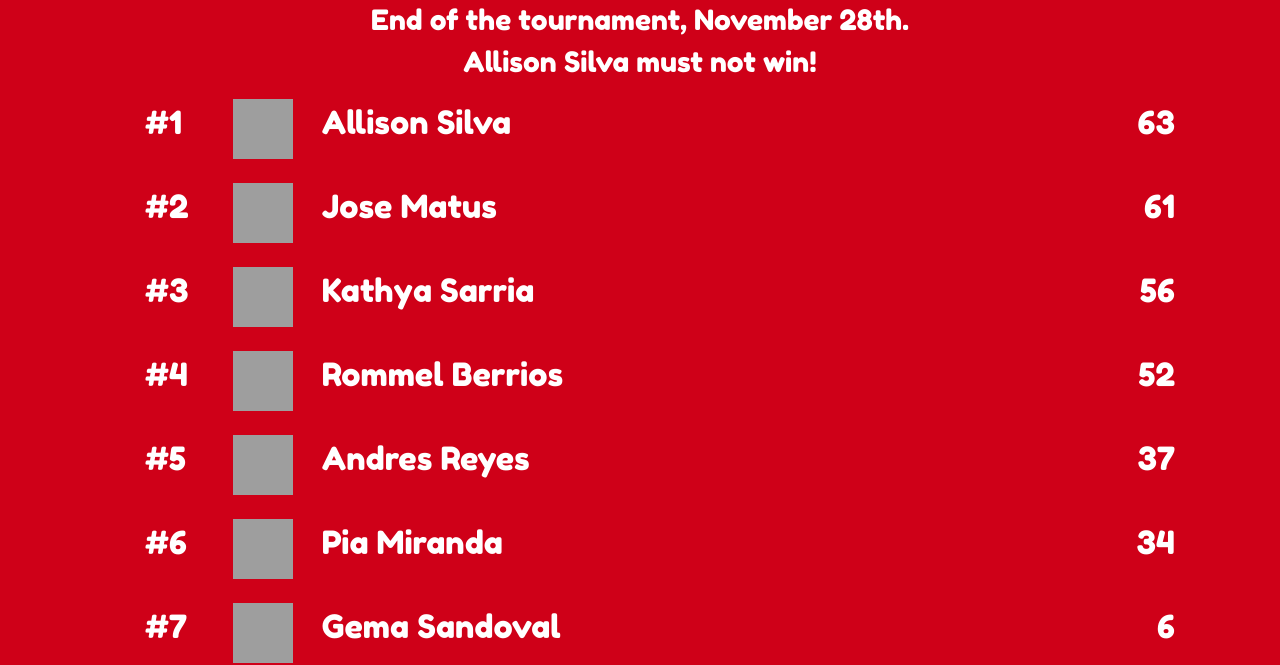
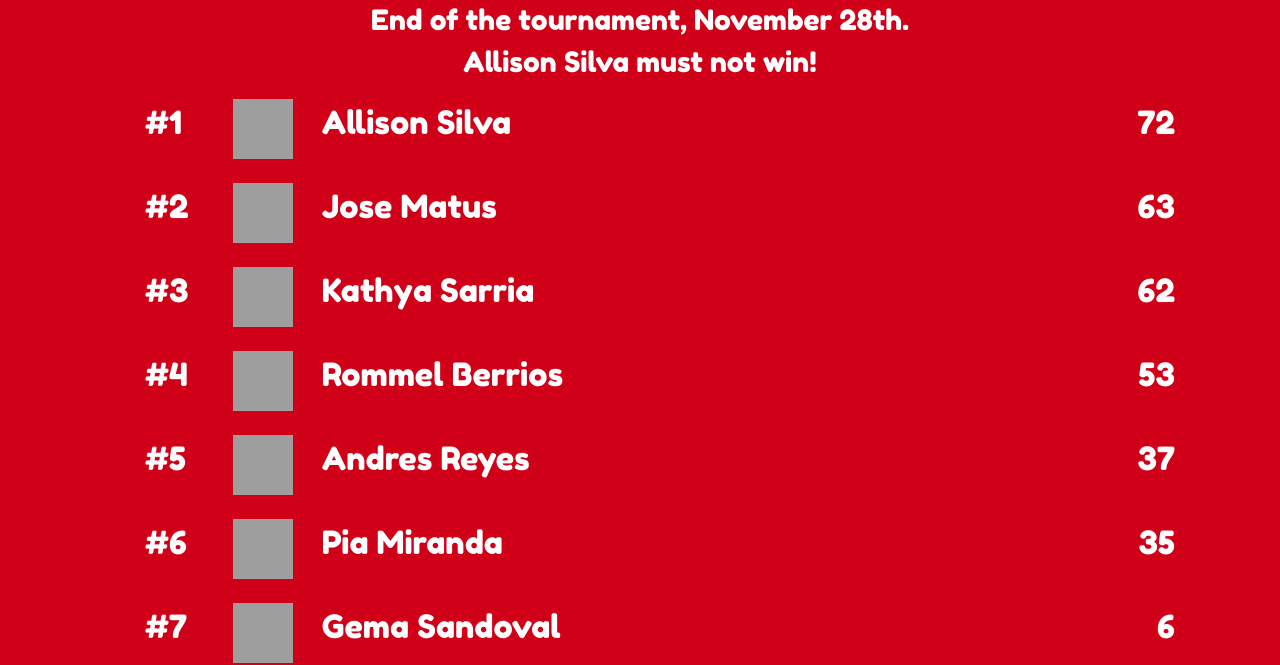
Before and after one commit to mediarain/rain-uno, a Jekyll site: the page built from index.md, in a window 1280 px wide. Shown: the part 411-1076 px from the top of the page. Built offline with Jekyll 4.4.1, drawn with Linux system fonts in a browser that asks for light colours; grey boxes are pictures that could not be loaded.

Commit message:
update score 09-11-2018

```diff
--- a/_data/score.yml
+++ b/_data/score.yml
@@ -5,11 +5,11 @@ players:
 
 - name: Allison Silva
   hash: bb5a9483c2cccaa2e3154992dc12d36f
-  score: 63
+  score: 72
 
 - name: Jose Matus
   hash: 1d385262dcfe3ed3891770bd0f46ace1
-  score: 61
+  score: 63
 
 - name: Gema Sandoval
   hash: 1abcfcb70884e5105b250559eb3a84c5
@@ -17,11 +17,11 @@ players:
 
 - name: Rommel Berrios
   hash: 687aa7f2bae0e9dfabe85ec6e9eaffcb
-  score: 52
+  score: 53
 
 - name: Kathya Sarria
   hash: 2b7219f080114fdd89982067b8a751e4
-  score: 56
+  score: 62
 
 - name: Wuelber Castillo
   hash: 9694de0c4799a54fe4c6a496471b13c6
@@ -29,7 +29,7 @@ players:
 
 - name: Pia Miranda
   hash: 24123b9fbfd40654c0a4cf8ffb8d5d4e
-  score: 34
+  score: 35
 
 - name: Luis Palacios
   hash: 0d7e8faa24bd385f7e4be299a5d497c8
```
